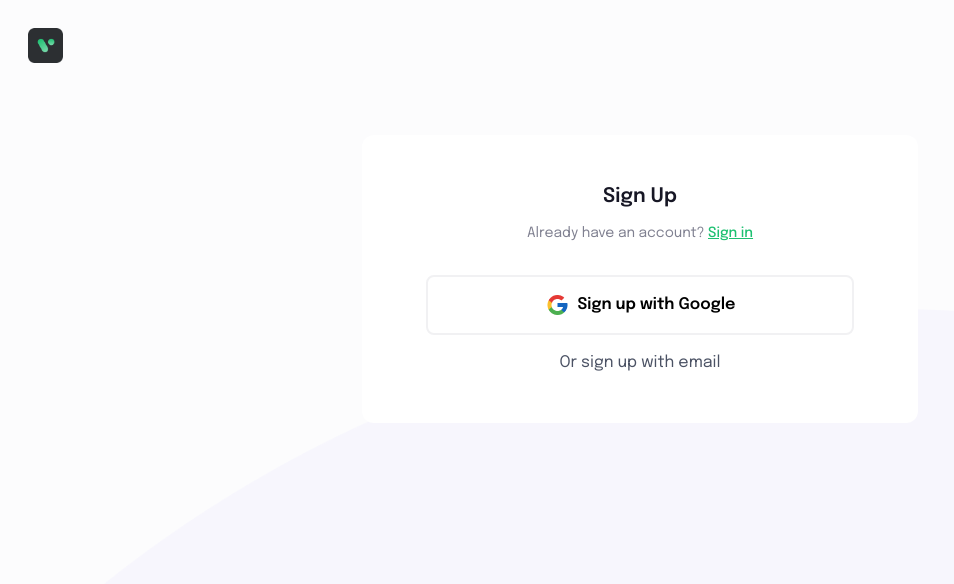
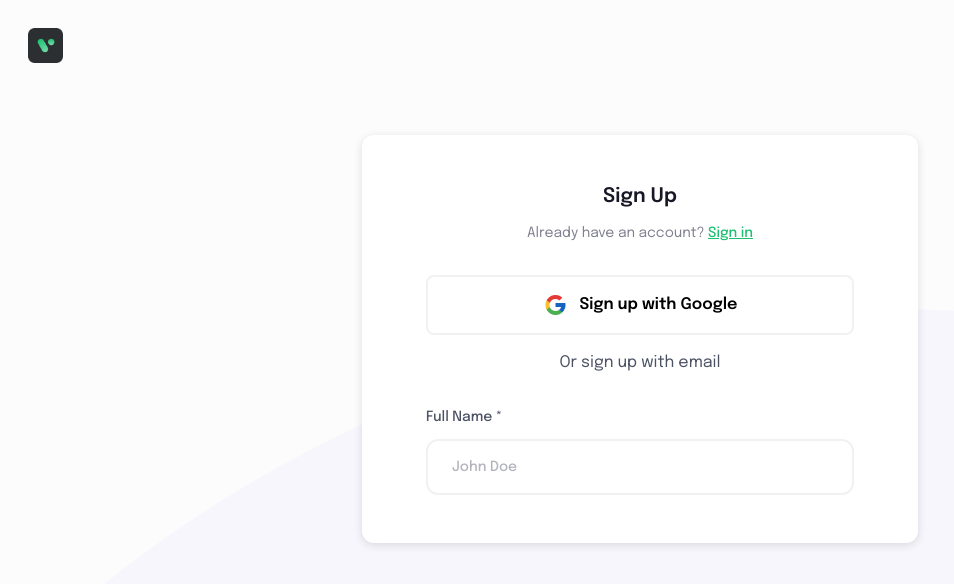
Before and after one commit to TranDangKhoi/simple-crowdfunding-app, a React (Create React App) app: page /#/sign-up in a window 1280 px wide. Shown: the top 584 px of the page, without its empty margins (0-954 px from the left). Built offline with nearby package versions, Linux system fonts and the light colour scheme.

Commit message:
:+1: Created label and input components for re-use

```diff
--- /dev/null
+++ b/src/components/input/Input.js
@@ -0,0 +1,27 @@
+import React from "react";
+import { useController } from "react-hook-form";
+const Input = ({
+  type = "text",
+  control,
+  name,
+  placeholder = "Your placeholder...",
+  className,
+}) => {
+  const { field } = useController({
+    control,
+    name,
+    defaultValue: "",
+  });
+  return (
+    <div className="relative">
+      <input
+        type={type}
+        className={`${className} w-full px-6 py-4 text-sm font-medium border-2 border-strock rounded-xl text-text1 placeholder:text-text4`}
+        placeholder={placeholder}
+        {...field}
+      />
+    </div>
+  );
+};
+
+export default Input;
--- /dev/null
+++ b/src/components/input/index.js
@@ -0,0 +1,3 @@
+import Input from "./Input";
+
+export { Input };
--- /dev/null
+++ b/src/components/label/Label.js
@@ -0,0 +1,14 @@
+import React from "react";
+
+const Label = ({ children, htmlFor, className = "" }) => {
+  return (
+    <label
+      htmlFor={htmlFor}
+      className={`${className} inline-block text-sm font-medium cursor-pointer text-text2`}
+    >
+      {children}
+    </label>
+  );
+};
+
+export default Label;
--- /dev/null
+++ b/src/components/label/index.js
@@ -0,0 +1,3 @@
+import Label from "./Label";
+
+export { Label };
--- a/src/index.scss
+++ b/src/index.scss
@@ -5,4 +5,7 @@
   body {
     @apply font-primary text-base;
   }
+  input {
+    @apply outline-none;
+  }
 }
--- a/src/layout/LayoutAuthentication.js
+++ b/src/layout/LayoutAuthentication.js
@@ -1,9 +1,9 @@
 import React from "react";
 import { Link } from "react-router-dom";
 import { withErrorBoundary } from "react-error-boundary";
-import Logo from "../assets/images/Logo.png";
-import BackgroundBig from "../assets/images/EclipseBig.png";
-import ErrorComponent from "../components/common/ErrorComponent";
+import Logo from "assets/images/Logo.png";
+import BackgroundBig from "assets/images/EclipseBig.png";
+import ErrorComponent from "components/common/ErrorComponent";
 const LayoutAuthentication = ({ children, heading = "" }) => {
   return (
     <div className="relative w-full min-h-screen p-7 isolate bg-lite">
@@ -15,7 +15,7 @@ const LayoutAuthentication = ({ children, heading = "" }) => {
       <Link to={"/"} className="inline-block mb-5 lg:mb-16">
         <img srcSet={`${Logo} 3x`} alt="Logo" />
       </Link>
-      <div className="mx-auto w-full max-w-[556px] bg-white rounded-xl px-5 py-8 lg:px-16 lg:py-12">
+      <div className="mx-auto w-full max-w-[556px] bg-white shadow-soft rounded-xl px-5 py-8 lg:px-16 lg:py-12">
         <h1 className="mb-1 text-lg font-semibold text-center lg:text-xl lg:mb-3 text-text1">
           {heading}
         </h1>
--- a/src/pages/SignInPage.js
+++ b/src/pages/SignInPage.js
@@ -1,5 +1,5 @@
 import React from "react";
-import LayoutAuthentication from "../layout/LayoutAuthentication";
+import LayoutAuthentication from "layout/LayoutAuthentication";
 
 const SignInPage = () => {
   return <LayoutAuthentication heading="Welcome back!"></LayoutAuthentication>;
--- a/src/pages/SignUpPage.js
+++ b/src/pages/SignUpPage.js
@@ -1,8 +1,17 @@
 import React from "react";
 import { Link } from "react-router-dom";
-import LayoutAuthentication from "../layout/LayoutAuthentication";
-import GoogleIcon from "../assets/images/Google.png";
+import LayoutAuthentication from "layout/LayoutAuthentication";
+import GoogleIcon from "assets/images/Google.png";
+import { useForm } from "react-hook-form";
+import { Label } from "components/label";
+import { Input } from "components/input";
+
 const SignUpPage = () => {
+  const {
+    handleSubmit,
+    control,
+    formState: { errors, isSubmitting },
+  } = useForm({});
   return (
     <LayoutAuthentication heading="Sign Up">
       <p className="mb-6 text-xs font-normal text-center text-text3 lg:text-sm lg:mb-8">
@@ -11,11 +20,24 @@ const SignUpPage = () => {
           Sign in
         </Link>
       </p>
-      <button className="flex items-center justify-center w-full p-4 mb-4 border-2 rounded-lg border-strock gap-x-2">
+      <button className="flex items-center justify-center w-full p-4 mb-5 border-2 rounded-lg lg:mb-4 border-strock gap-x-3">
         <img srcSet={GoogleIcon} alt="Google" />
         <span className="font-semibold">Sign up with Google</span>
       </button>
-      <p className="text-center text-text2">Or sign up with email</p>
+      <p className="mb-4 font-normal text-center lg:mb-8 text-text2">
+        Or sign up with email
+      </p>
+      <form>
+        <div className="flex flex-col gap-y-3">
+          <Label htmlFor="fullname">Full Name *</Label>
+          <Input
+            type="text"
+            control={control}
+            placeholder="John Doe"
+            name="fullname"
+          ></Input>
+        </div>
+      </form>
     </LayoutAuthentication>
   );
 };
```
